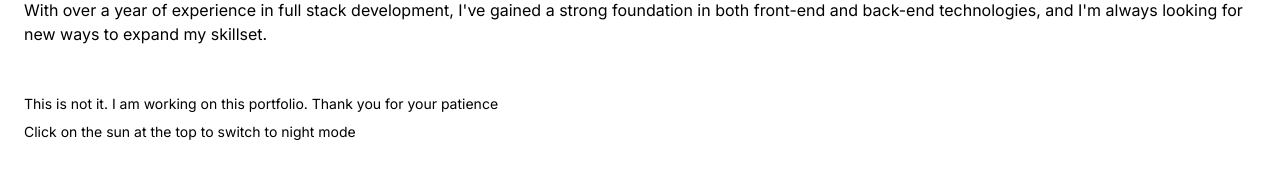
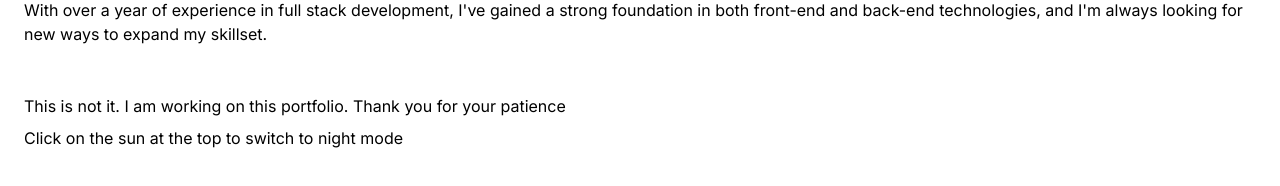
Before and after one commit to SamroodAli/portfolio-website, a Next.js app: page / in a window 1280 px wide. Shown: the part 258-444 px from the top of the page. Built offline with nearby package versions, Linux system fonts and the light colour scheme.

Commit message:
fix: responsive wip message

```diff
--- a/pages/index.tsx
+++ b/pages/index.tsx
@@ -70,7 +70,7 @@ export default function Home() {
           </p>
         </section>
 
-        <p className="p-6 text-sm">
+        <p className="p-6 text-sm md:text-base">
           This is not it. I am working on this portfolio. Thank you for your
           patience
           <span className="block mt-2">
```
